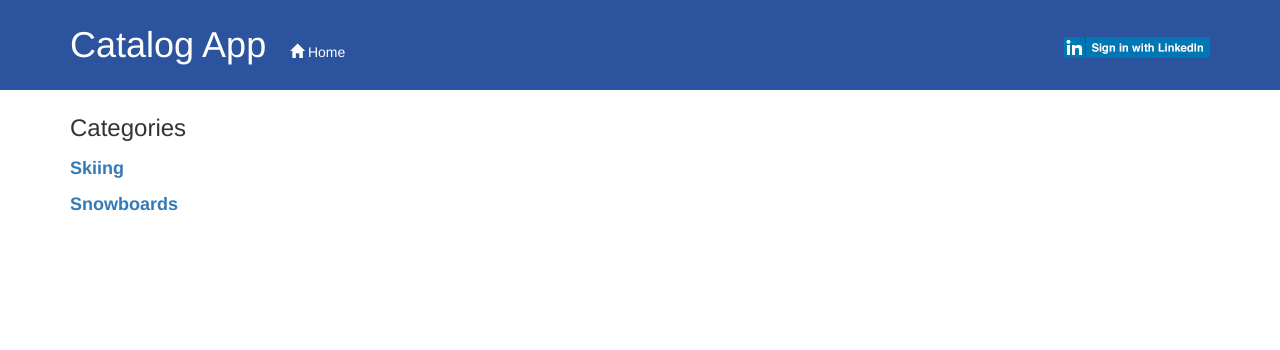
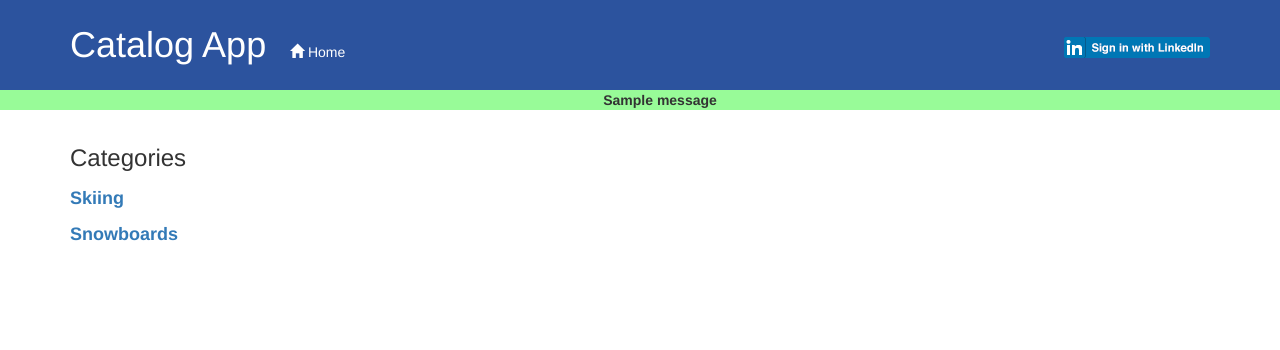
Before and after one commit to andersp89/catalog-app, a Flask app: page / in a window 1280 px wide. Shown: the top 350 px of the page. Run offline with Flask 2, Linux system fonts and the light colour scheme; one stand-in notice (Sample message) is shown; some libraries are stand-ins or nearby versions.

Commit message:
Added message flashing at log-in

```diff
--- a/application.py
+++ b/application.py
@@ -15,7 +15,7 @@ import string
 
 app = Flask(__name__)
 
-# QQ: How do I wrap db calls in a function and call it once at setup?
+# QQ: How do I wrap db calls in a function and call it once at program initiation?
 engine = create_engine('sqlite:///catalog.db')
 Base.metadata.bind = engine
 DBSession = sessionmaker(bind=engine)
@@ -43,13 +43,13 @@ def linkedin_connect():
 	try:
 		state = request.args.get('state', None)
 	except:
-		response = make_response(json.dumps('Failed to get state from LinkedIn.'), 401) # Why wouldn't I make flash messages instead of this HTTP respons?
+		response = make_response(json.dumps('Failed to get state from LinkedIn.'), 401) # QQ: Why wouldn't I make flash messages instead of this HTTP respons?
 		response.headers['Content-Type'] = 'application/json'
 		return response
 
 	if login_session['state'] != state:
-		response = make_response(json.dumps('Invalid state parameter.'), 401) # WHY: use JSON format in make_response?
-		response.headers['Content-Type'] = 'application/json' # WHY content type?
+		response = make_response(json.dumps('Invalid state parameter.'), 401) # QQ: Why use JSON format in make_response?
+		response.headers['Content-Type'] = 'application/json'
 		return response
 
 	# Get authorization code
@@ -69,7 +69,7 @@ def linkedin_connect():
 	data['client_secret'] = "gfaWUCJWGsnqQ54y" # Secret in production
 	url = 'https://www.linkedin.com/oauth/v2/accessToken'
 
-	request_linkedin = requests.post('https://www.linkedin.com/oauth/v2/accessToken', data=data).json() # Why is it that I don't need a "request", to receive HTTP post call? I just use JSON().
+	request_linkedin = requests.post('https://www.linkedin.com/oauth/v2/accessToken', data=data).json() # QQ: Why is it that I don't need a "request", to receive HTTP post call? I just use JSON() on "requests" for sending HTTP request.
 
 	try:
 		login_session['access_token'] = request_linkedin["access_token"]
@@ -103,7 +103,7 @@ def linkedin_connect():
 	print 'User %s already exists!' % login_session['name']
 	login_session['user_id'] = user_id
 
-	# flash("you are now logged in as %s" % login_session['username']) QQ
+	flash("You are now logged in as %s" % login_session['name'])
 	return redirect(url_for('allCategories'))
 
 # Log-out of LinkedIn sign-in
--- a/static/styles.css
+++ b/static/styles.css
@@ -51,3 +51,16 @@ h3 {
 	margin-left: 20px;
 	color: #fff;
 }
+
+.flash {
+	background-color: #98FB98;
+	width:100%;
+	text-decoration: none;
+
+}
+
+.flash li {
+	list-style-type: none;
+	text-align: center;
+
+}
--- a/templates/main.html
+++ b/templates/main.html
@@ -6,11 +6,25 @@
 		<link rel=stylesheet type=text/css href="{{ url_for('static', filename='styles.css') }}">
 	</head>
 	<body>
+
 	<div class="header">
 		<div class="container">
 			{% include "header.html" %}
 		</div>
 	</div>
+
+	<div class = 'flash'>
+		{% with messages = get_flashed_messages() %}
+			{% if messages %}
+				<ul>
+				{% for message in messages %}
+					<li> <strong> {{ message }} </strong> </li>
+				{% endfor %}
+				</ul>
+			{% endif %}
+		{% endwith %}
+	</div>
+
 		<div class="container">
 			{% block content %}
 			{% endblock %}
```
Also changed, not shown: 1 other file.
